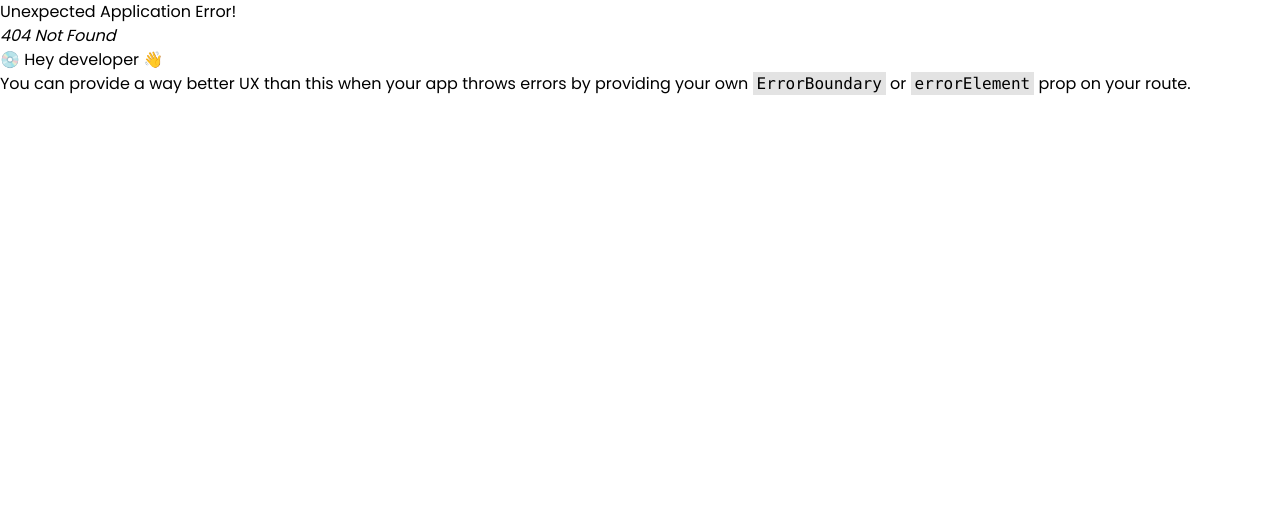
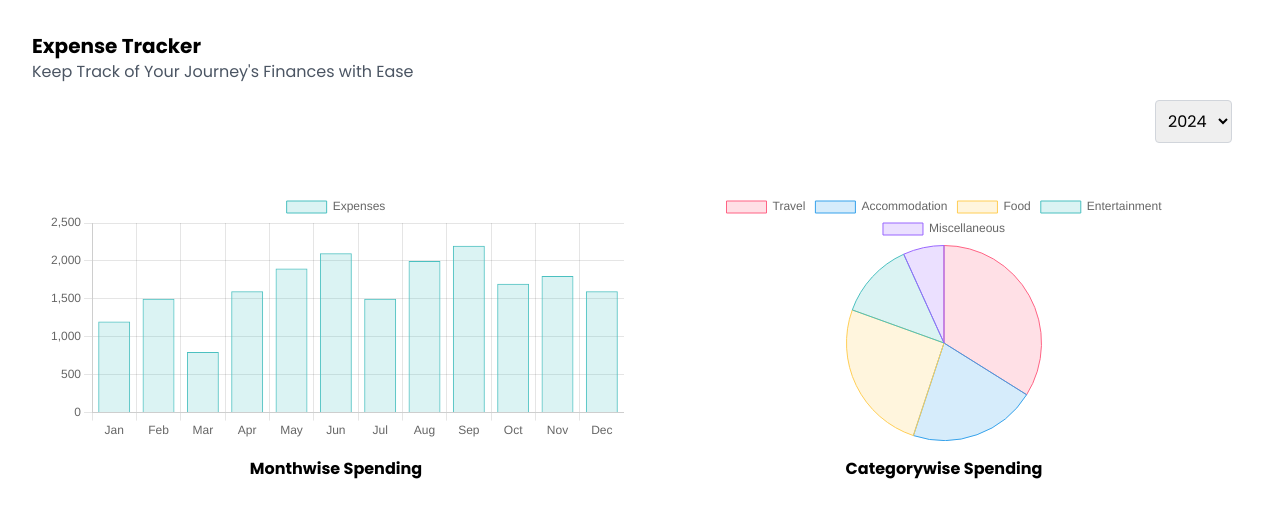
Before and after one commit to bhaveshs012/travel-planner, a React (Vite) app: page /expenses in a window 1280 px wide. Before the commit this address had no page. Shown: the top 518 px of the page. Built offline with nearby package versions, Linux system fonts and the light colour scheme.

Commit message:
Feat: Expense Tracker Screen

```diff
--- a/package.json
+++ b/package.json
@@ -10,7 +10,9 @@
     "preview": "vite preview"
   },
   "dependencies": {
+    "chart.js": "^4.4.3",
     "react": "^18.2.0",
+    "react-chartjs-2": "^5.2.0",
     "react-datepicker": "^6.9.0",
     "react-dom": "^18.2.0",
     "react-hook-form": "^7.51.4",
--- a/src/main.jsx
+++ b/src/main.jsx
@@ -11,6 +11,7 @@ import {
   Profile,
   Signup,
   Bookings,
+  ExpenseTracker,
 } from "./pages/index";
 import Layout from "./Layout";
 import DashBoardLayout from "./pages/dashboard/DashBoardLayout";
@@ -68,6 +69,10 @@ const router = createBrowserRouter([
     path: "/bookings",
     element: <Bookings />,
   },
+  {
+    path: "/expenses",
+    element: <ExpenseTracker />,
+  },
 ]);
 
 ReactDOM.createRoot(document.getElementById("root")).render(
--- a/src/pages/bookings/Bookings.jsx
+++ b/src/pages/bookings/Bookings.jsx
@@ -5,12 +5,10 @@ import {
   TravelBookingCard,
 } from "./components";
 import bookings from "./data/bookings";
-import { SmallFilledButton } from "../../components/Buttons";
 
 function Bookings() {
   return (
-    <div className="w-screen p-4">
-
+    <div className="w-screen p-8">
       <UpcomingTrips />
       {/* Recent Bookings */}
       <div className="w-full mx-auto mt-10">
--- /dev/null
+++ b/src/pages/expenseTracker/ExpenseTracker.jsx
@@ -0,0 +1,16 @@
+import React from "react";
+import { Header } from "./components";
+import ExpenseTrackerGraphs from "./components/ExpenseTrackerGraphs";
+
+function ExpenseTracker() {
+  return (
+    <div className="p-8">
+      <Header />
+      <div>
+        <ExpenseTrackerGraphs />
+      </div>
+    </div>
+  );
+}
+
+export default ExpenseTracker;
--- /dev/null
+++ b/src/pages/expenseTracker/components/ExpenseTrackerGraphs.jsx
@@ -0,0 +1,128 @@
+import React, { useState } from "react";
+import { Bar, Pie } from "react-chartjs-2";
+import {
+  Chart as ChartJS,
+  BarElement,
+  CategoryScale,
+  LinearScale,
+  ArcElement,
+  Tooltip,
+  Legend,
+} from "chart.js";
+
+ChartJS.register(
+  BarElement,
+  CategoryScale,
+  LinearScale,
+  ArcElement,
+  Tooltip,
+  Legend
+);
+
+const ExpenseTrackerGraphs = () => {
+  const [selectedYear, setSelectedYear] = useState("2024");
+
+  const handleYearChange = (e) => {
+    setSelectedYear(e.target.value);
+  };
+
+  const monthwiseData = {
+    labels: [
+      "Jan",
+      "Feb",
+      "Mar",
+      "Apr",
+      "May",
+      "Jun",
+      "Jul",
+      "Aug",
+      "Sep",
+      "Oct",
+      "Nov",
+      "Dec",
+    ],
+    datasets: [
+      {
+        label: "Expenses",
+        data:
+          selectedYear === "2024"
+            ? [
+                1200, 1500, 800, 1600, 1900, 2100, 1500, 2000, 2200, 1700, 1800,
+                1600,
+              ]
+            : [
+                1000, 1400, 900, 1500, 1800, 2000, 1400, 1900, 2100, 1600, 1700,
+                1500,
+              ],
+        backgroundColor: "rgba(75, 192, 192, 0.2)",
+        borderColor: "rgba(75, 192, 192, 1)",
+        borderWidth: 1,
+      },
+    ],
+  };
+
+  const categorywiseData = {
+    labels: [
+      "Travel",
+      "Accommodation",
+      "Food",
+      "Entertainment",
+      "Miscellaneous",
+    ],
+    datasets: [
+      {
+        label: "Expenses",
+        data: [4000, 2500, 3000, 1500, 800],
+        backgroundColor: [
+          "rgba(255, 99, 132, 0.2)",
+          "rgba(54, 162, 235, 0.2)",
+          "rgba(255, 206, 86, 0.2)",
+          "rgba(75, 192, 192, 0.2)",
+          "rgba(153, 102, 255, 0.2)",
+        ],
+        borderColor: [
+          "rgba(255, 99, 132, 1)",
+          "rgba(54, 162, 235, 1)",
+          "rgba(255, 206, 86, 1)",
+          "rgba(75, 192, 192, 1)",
+          "rgba(153, 102, 255, 1)",
+        ],
+        borderWidth: 1,
+      },
+    ],
+  };
+
+  return (
+    <div className="flex flex-col p-4 space-y-8">
+      <div className="flex justify-end w-full mb-4">
+        <select
+          className="ml-4 p-2 border border-gray-300 rounded"
+          value={selectedYear}
+          onChange={handleYearChange}
+        >
+          <option value="2023">2023</option>
+          <option value="2024">2024</option>
+        </select>
+      </div>
+      <div className="flex flex-row space-x-8 w-full">
+        <div className="w-1/2" style={{ height: "250px" }}>
+          <Bar data={monthwiseData} options={{ maintainAspectRatio: false }} />
+          <p className="text-center text-md my-4 font-semibold mb-4">
+            Monthwise Spending
+          </p>
+        </div>
+        <div className="w-1/2" style={{ height: "250px" }}>
+          <Pie
+            data={categorywiseData}
+            options={{ maintainAspectRatio: false }}
+          />
+          <p className="text-center text-md my-4 font-semibold mb-4">
+            Categorywise Spending
+          </p>
+        </div>
+      </div>
+    </div>
+  );
+};
+
+export default ExpenseTrackerGraphs;
--- /dev/null
+++ b/src/pages/expenseTracker/components/Header.jsx
@@ -0,0 +1,14 @@
+import React from 'react'
+
+function Header() {
+  return (
+    <div>
+      <p className="text-xl font-bold">Expense Tracker</p>
+      <p className="text-md text-gray-600 text-pretty">
+        Keep Track of Your Journey's Finances with Ease
+      </p>
+    </div>
+  );
+}
+
+export default Header
--- /dev/null
+++ b/src/pages/expenseTracker/components/index.js
@@ -0,0 +1,3 @@
+import Header from "./Header";
+
+export { Header };
--- a/src/pages/index.js
+++ b/src/pages/index.js
@@ -6,5 +6,6 @@ import About from "./about/About";
 import Features from "./features/Features";
 import Profile from "./profile/Profile";
 import Bookings from "./bookings/Bookings";
+import ExpenseTracker from "./expenseTracker/ExpenseTracker";
 
-export { Home, Login, Signup, Contact, About, Features, Profile, Bookings };
+export { Home, Login, Signup, Contact, About, Features, Profile, Bookings, ExpenseTracker };
```
Also changed, not shown: 1 other file (tests, documents, lock files or other folders).
